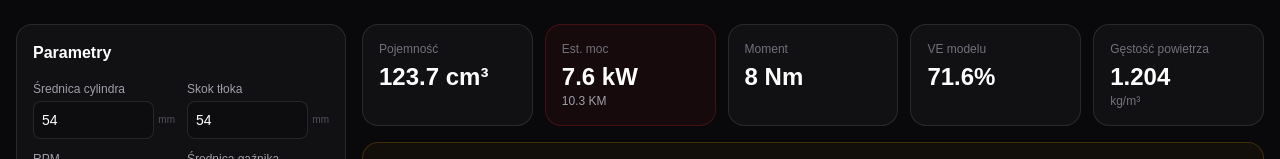
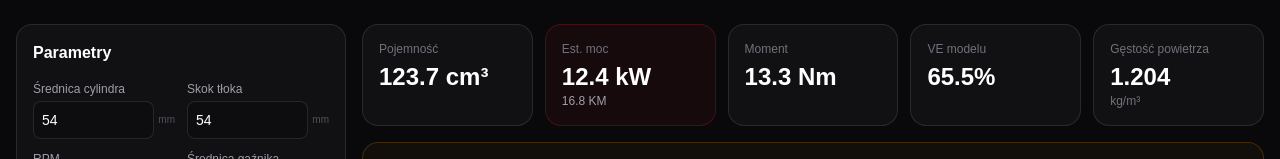
Before and after one commit to maker599/Motohub, a Next.js app: page /narzedzia/tuning-2t in a window 1280 px wide. Shown: the part 198-357 px from the top of the page. Built offline with nearby package versions, Linux system fonts and the light colour scheme; no server answers.

Commit message:
Improve flexible 2T power model by exhaust profile

```diff
--- a/app/narzedzia/tuning-2t/page.tsx
+++ b/app/narzedzia/tuning-2t/page.tsx
@@ -13,15 +13,23 @@ function calc(i:Inputs){
  const disp=Math.PI/4*bore*bore*stroke/1000,sweptL=disp/1000,T=i.airTemp+273.15,R=287.05;
  const rho=Math.max(.2,(i.pressure*100)/(R*T)),sound=Math.sqrt(1.4*R*T),meanPiston=2*stroke*rpm/60/1000;
  const carbArea=Math.PI*Math.pow(Math.max(1,i.carb)/2,2),carbFlowIndex=carbArea*Math.sqrt(rho),carbVelocityIndex=(sweptL*rpm/120)/(carbArea/1e-6);
- const portTime=(360-i.portDuration)/360,pulseHz=rpm/120,reedLoading=i.reedArea>0?(sweptL*rpm/120)/(i.reedArea/1e-6):0;
+ const pulseHz=rpm/120,reedLoading=i.reedArea>0?(sweptL*rpm/120)/(i.reedArea/1e-6):0;
  const intakeWave=(sound/(4*Math.max(20,i.intakeLength)/1000))/pulseHz,exhaustDemand=i.exhaustArea>0?(sweptL*rpm/120)/(i.exhaustArea/1e-6):0;
  const densityPct=(rho/1.204)*100,pressureFactor=i.pressure/1013.25,airMassIndex=densityPct*pressureFactor;
- const exhaustBonus={stock:0,sport:.06,race:.11}[i.exhaustProfile];
- const volumetricEfficiency=clamp(.48 + Math.min(.24,carbFlowIndex/12000)+Math.min(.14,Math.max(0,1-Math.abs(9000-rpm)/9000)*.14)+Math.min(.08,i.exhaustArea/900*.08)+exhaustBonus,.35,.98);
- const imep=clamp(5.0+volumetricEfficiency*4.4,5.2,9.3);
- const torqueNm=imep*1e5*(disp/1e6)/(4*Math.PI);
- const powerKw=torqueNm*rpm*2*Math.PI/60/1000;
- return {disp,rho,sound,meanPiston,carbArea,carbFlowIndex,carbVelocityIndex,portTime,pulseHz,reedLoading,intakeWave,exhaustDemand,densityPct,pressureFactor,airMassIndex,volumetricEfficiency,imep,torqueNm,powerKw,powerHp:powerKw*1.35962};
+ const rpmBand=clamp(1-Math.abs(rpm-10500)/6500,.55,1);
+ const carbFactor=clamp(0.92+Math.min(.12,Math.max(0,carbFlowIndex-4)/60),.88,1.04);
+ const airFactor=clamp(.94+Math.min(.08,(airMassIndex-85)/250),.88,1.02);
+ const exhaustBase={stock:.175,sport:.235,race:.285}[i.exhaustProfile];
+ const exhaustPeak={stock:7500,sport:9500,race:11500}[i.exhaustProfile];
+ const exhaustWidth={stock:6500,sport:5200,race:4200}[i.exhaustProfile];
+ const exhaustFactor=clamp(1-(Math.abs(rpm-exhaustPeak)/exhaustWidth)*.12,.86,1);
+ const sizeFactor=clamp(Math.pow(disp/125,.18),.72,1.12);
+ const powerHp=disp*exhaustBase*rpmBand*carbFactor*airFactor*exhaustFactor*sizeFactor;
+ const torqueNm=powerHp*745.7/(rpm*2*Math.PI/60);
+ const powerKw=powerHp/1.35962;
+ const volumetricEfficiency=clamp(.58+(powerHp/disp)*.55,.42,.96);
+ const imep=clamp(torqueNm*4*Math.PI/(disp/1e6*1e5),4.8,12.5);
+ return {disp,rho,sound,meanPiston,carbArea,carbFlowIndex,carbVelocityIndex,pulseHz,reedLoading,intakeWave,exhaustDemand,densityPct,pressureFactor,airMassIndex,volumetricEfficiency,imep,torqueNm,powerKw,powerHp};
 }
 function Meter({value,min,max,label}:{value:number;min:number;max:number;label:string}){const p=clamp((value-min)/(max-min)*100,0,100);return <div><div className="mb-1 flex justify-between text-xs text-zinc-400"><span>{label}</span><span>{n(value,1)}</span></div><div className="h-2 overflow-hidden rounded-full bg-white/10"><div className="h-full rounded-full bg-red-500" style={{width:p+"%"}}/></div></div>}
 
```
